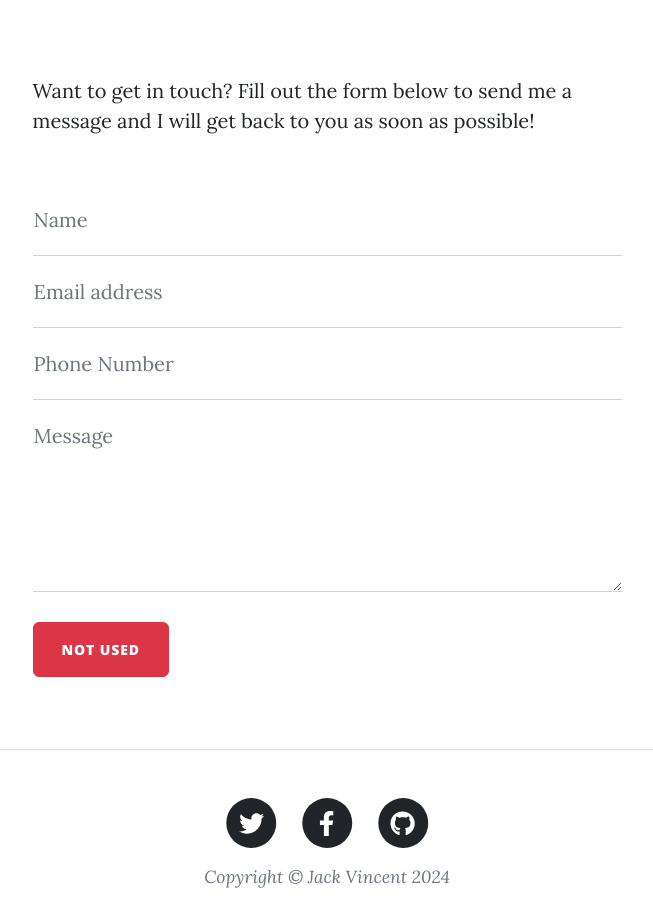
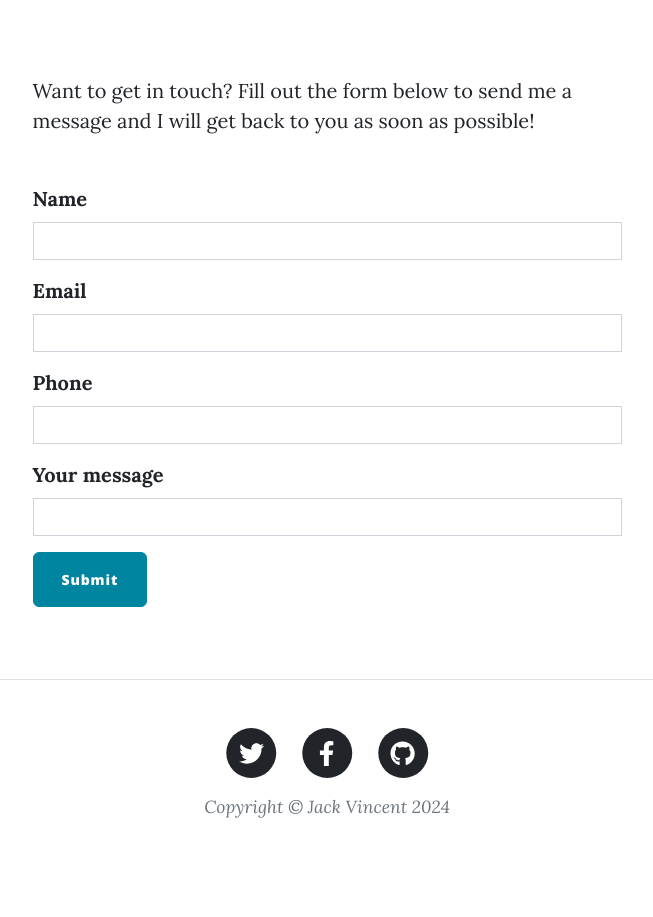
Before and after one commit to vincent-jack/blog-website, a Flask app: page /contact in a window 1280 px wide. Shown: the part 536-1453 px from the top of the page, without its empty margins (313-966 px from the left). After the commit the page ends 1354 px from the top, so only its background shows below. Run offline with Flask 3, Linux system fonts and the light colour scheme; some libraries are stand-ins or nearby versions.

Commit message:
Make contact form functional

```diff
--- a/forms.py
+++ b/forms.py
@@ -1,6 +1,6 @@
 from flask_wtf import FlaskForm
-from wtforms import StringField, SubmitField
-from wtforms.validators import DataRequired, URL
+from wtforms import StringField, SubmitField, IntegerField, EmailField
+from wtforms.validators import DataRequired, URL, Email
 from flask_ckeditor import CKEditorField
 
 
@@ -29,3 +29,11 @@ class LoginForm(FlaskForm):
 class CommentForm(FlaskForm):
     comment = CKEditorField("Comment", validators=[DataRequired()])
     submit = SubmitField("Submit Comment")
+
+
+class MessageForm(FlaskForm):
+    name = StringField("Name", validators=[DataRequired()])
+    email = EmailField("Email", validators=[DataRequired(), Email()])
+    phone = IntegerField("Phone", validators=[DataRequired()])
+    message = StringField("Your message", validators=[DataRequired()])
+    submit = SubmitField("Submit")
--- a/main.py
+++ b/main.py
@@ -9,8 +9,9 @@ from sqlalchemy.orm import relationship, DeclarativeBase, Mapped, mapped_column
 from sqlalchemy import Integer, String, Text
 from functools import wraps
 from werkzeug.security import generate_password_hash, check_password_hash
-from forms import CreatePostForm, RegisterForm, LoginForm, CommentForm
+from forms import CreatePostForm, RegisterForm, LoginForm, CommentForm, MessageForm
 import os
+import smtplib
 
 app = Flask(__name__)
 app.config['SECRET_KEY'] = os.environ.get("FLASK_KEY")
@@ -215,10 +216,26 @@ def about():
     return render_template("about.html")
 
 
-@app.route("/contact")
+@app.route("/contact", methods=["GET", "POST"])
 def contact():
-    return render_template("contact.html")
+    form = MessageForm()
+    msg_sent = False
+    if form.validate_on_submit():
+        email = "mypythonproject001@gmail.com"
+        password = "spks urom lxsy rwjv"
+        with smtplib.SMTP("smtp.gmail.com") as connection:
+            connection.starttls()
+            connection.login(user=email, password=password)
+            connection.sendmail(from_addr=email,
+                                to_addrs=email,
+                                msg=f"Subject:Form submitted from blog website.\n\n"
+                                    f"Name: {form.name.data}\n"
+                                    f"Email: {form.email.data}\n"
+                                    f"Phone number: {form.phone.data}\n\n"
+                                    f"{form.message.data}")
+        msg_sent = True
+    return render_template("contact.html", form=form, msg_sent=msg_sent)
 
 
 if __name__ == "__main__":
-    app.run(debug=False)
+    app.run(debug=True)
--- a/templates/contact.html
+++ b/templates/contact.html
@@ -1,3 +1,4 @@
+{% from "bootstrap5/form.html" import render_form %}
 {% include "header.html" %}
 
 <!-- Page Header-->
@@ -30,67 +31,7 @@
           I will get back to you as soon as possible!
         </p>
         <div class="my-5">
-          <!-- * * * * * * * * * * * * * * *-->
-          <!-- * * Simplified SB Contact Form for the Tutorial* *-->
-          <form
-            id="contactForm"
-            name="sentMessage"
-            action="{{ url_for('contact') }}"
-            method="post"
-          >
-            <div class="form-floating">
-              <input
-                class="form-control"
-                id="name"
-                name="name"
-                type="text"
-                placeholder="Enter your name..."
-                required
-              />
-              <label for="name">Name</label>
-            </div>
-            <div class="form-floating">
-              <input
-                class="form-control"
-                id="email"
-                name="email"
-                type="email"
-                placeholder="Enter your email..."
-                required
-              />
-              <label for="email">Email address</label>
-            </div>
-            <div class="form-floating">
-              <input
-                class="form-control"
-                id="phone"
-                name="phone"
-                type="tel"
-                placeholder="Enter your phone number..."
-                required
-              />
-              <label for="phone">Phone Number</label>
-            </div>
-            <div class="form-floating">
-              <textarea
-                class="form-control"
-                id="message"
-                name="message"
-                placeholder="Enter your message here..."
-                required
-                style="height: 12rem"
-              ></textarea>
-              <label for="message">Message</label>
-            </div>
-            <br />
-            <button
-              class="btn btn-danger text-uppercase"
-              id="submitButton"
-              type="submit"
-            >
-              NOT USED
-            </button>
-          </form>
+          {{ render_form(form, novalidate=True, button_map={"submit": "primary"}) }}
         </div>
       </div>
     </div>
```
